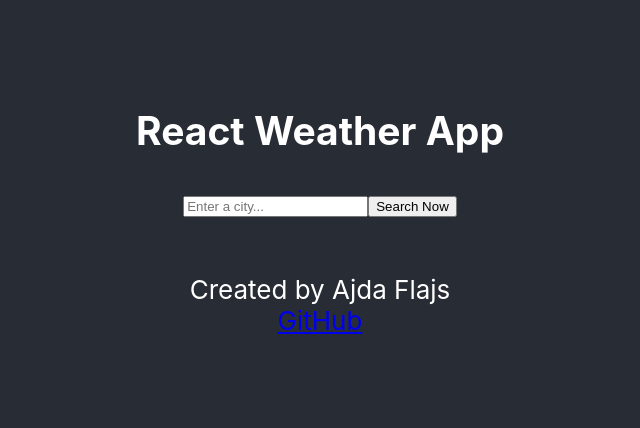
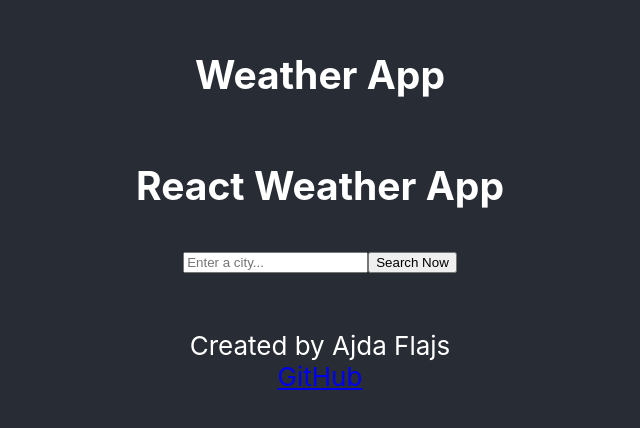
Before and after one commit to ajdaflajs/weather-react-app, a React (Create React App) app: page / in a window 1280 px wide. Shown: the part 182-610 px from the top of the page, without its empty margins (320-960 px from the left). Built offline with nearby package versions, Linux system fonts and the light colour scheme.

Commit message:
weather app title in header in app.js

```diff
--- a/src/App.js
+++ b/src/App.js
@@ -6,6 +6,7 @@ function App() {
   return (
     <div className="App">
       <header className="App-header">
+        <h2>Weather App</h2>
         <Weather />
       </header>
     </div>
```
